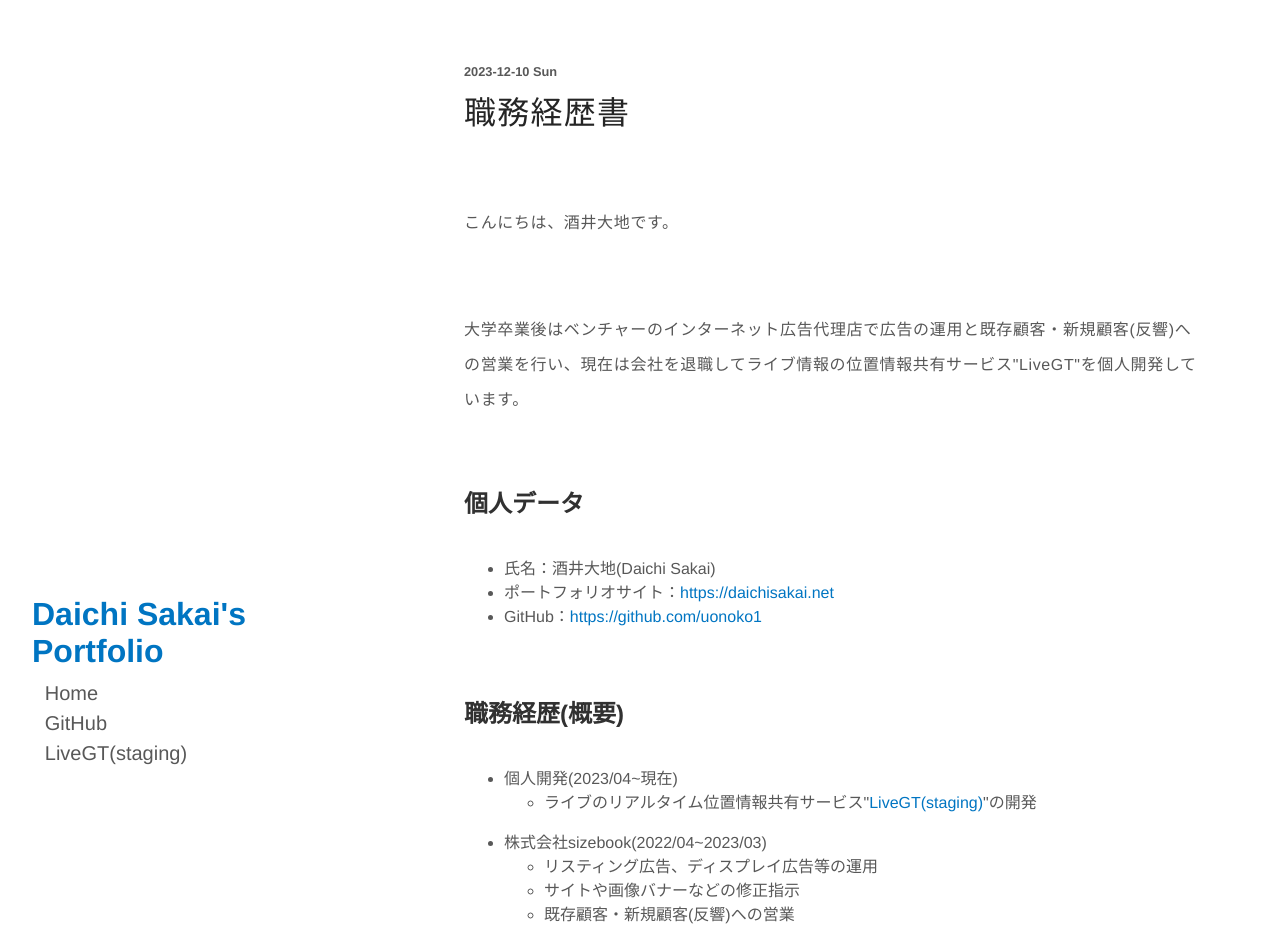
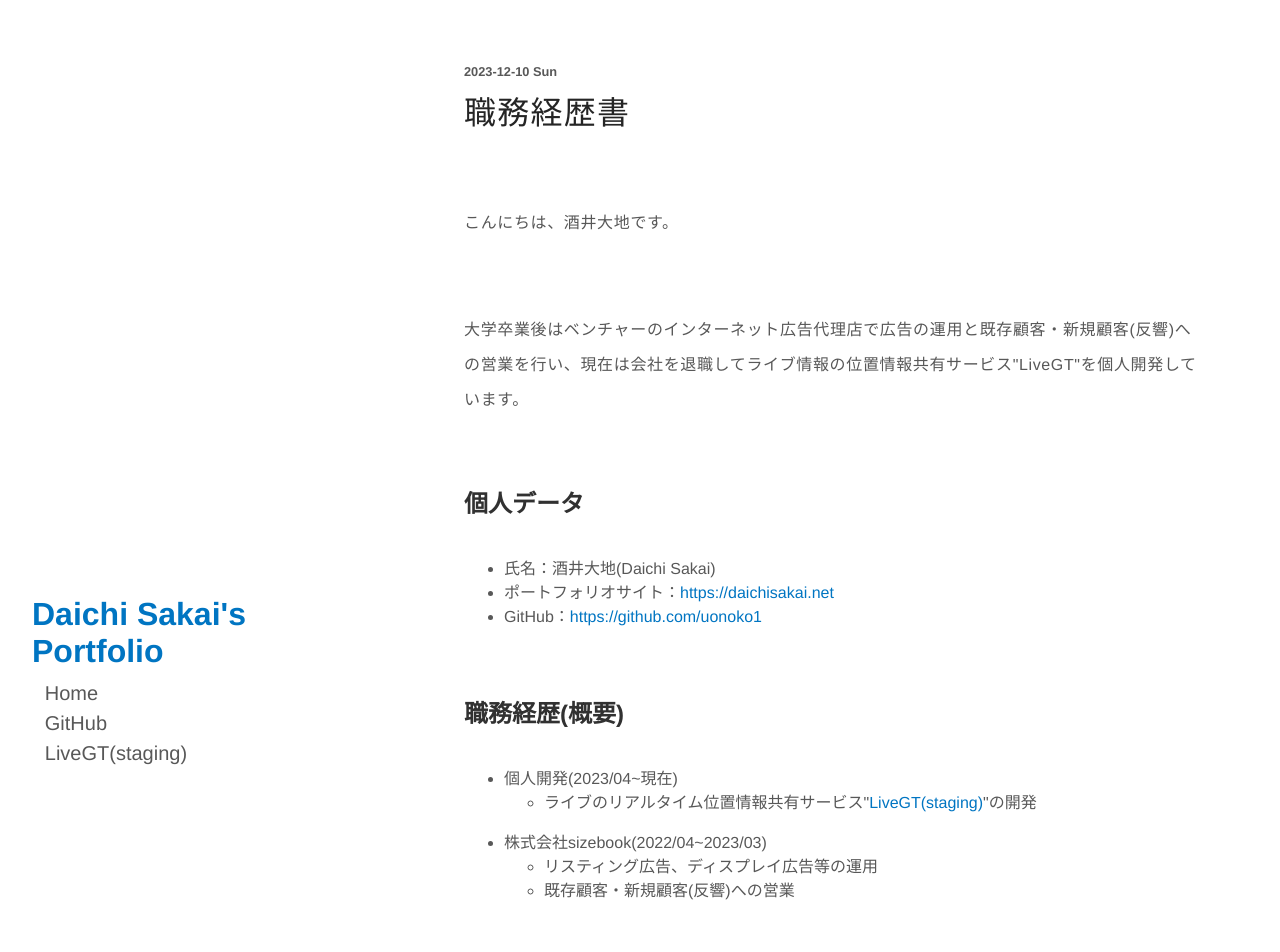
Before and after one commit to uonoko1/MyPortfolio, a React (Create React App) app in the folder frontend/: page /resume in a window 1280 px wide. Shown: the top 952 px of the page. Built offline with nearby package versions, Linux system fonts and the light colour scheme.

Commit message:
Resume Eddited

```diff
--- a/frontend/src/pages/home/resume/Resume.jsx
+++ b/frontend/src/pages/home/resume/Resume.jsx
@@ -42,7 +42,6 @@ export default function Resume() {
                             <li>株式会社sizebook(2022/04~2023/03)
                                 <ul>
                                     <li>リスティング広告、ディスプレイ広告等の運用</li>
-                                    <li>サイトや画像バナーなどの修正指示</li>
                                     <li>既存顧客・新規顧客(反響)への営業</li>
                                 </ul>
                             </li>
```
